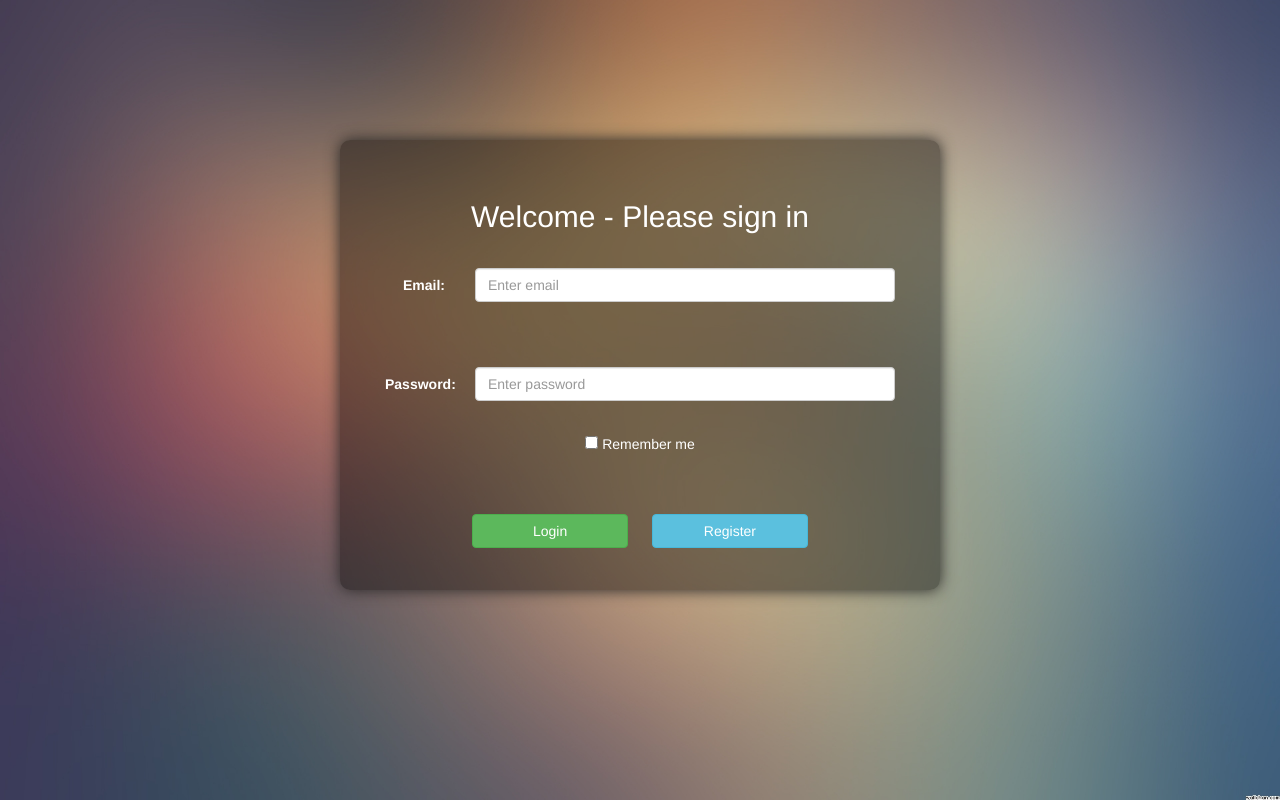
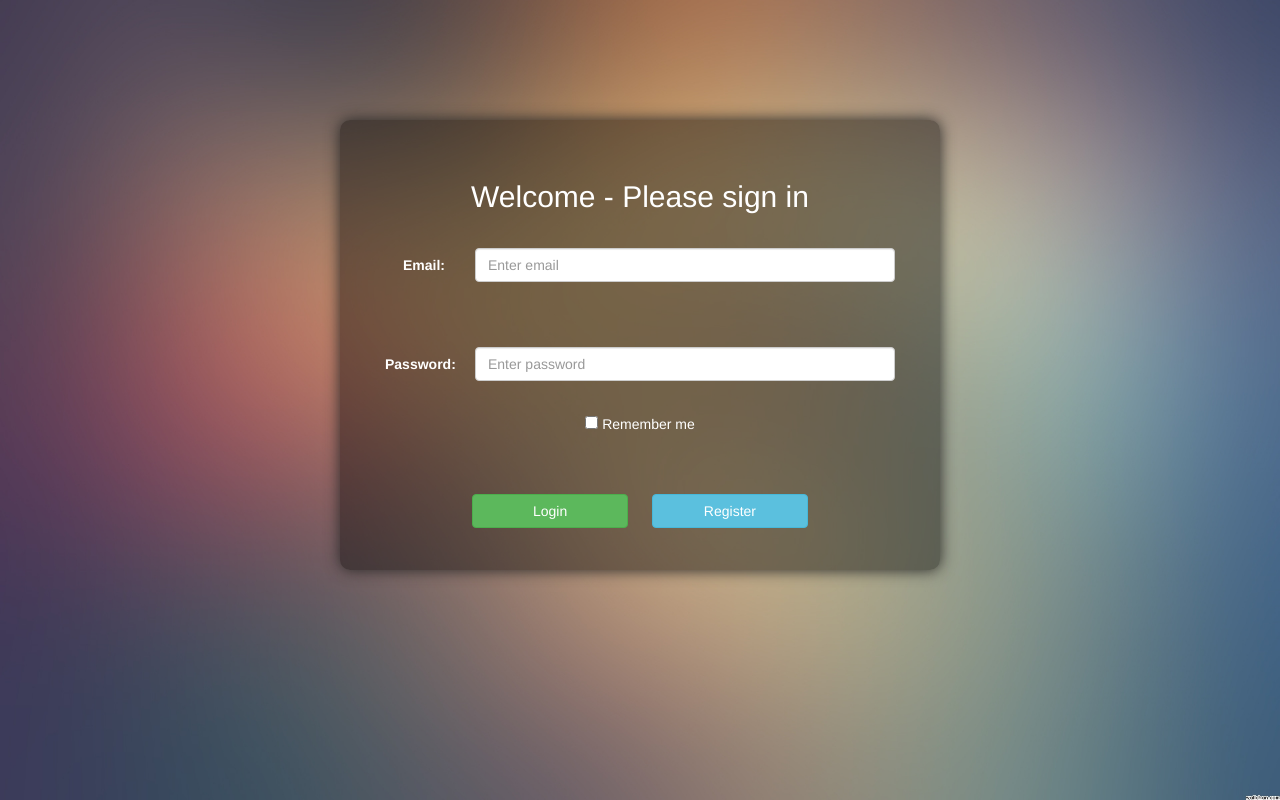
Before and after one commit to SleipRecx/Training, a PHP site: page / in a window 1280 px wide. Run offline with PHP 8.4, Linux system fonts and the light colour scheme; data that the repository does not hold is empty.

Commit message:
margin-top lowered

```diff
--- a/css/mycss.css
+++ b/css/mycss.css
@@ -1,7 +1,7 @@
 #login{
     width: 600px;
     height: 450px;
-    margin-top: 120px;
+    margin-top: 100px;
     padding: 40px;
     background-color: rgba(0, 0, 0, 0.4);
     color: white;
```
